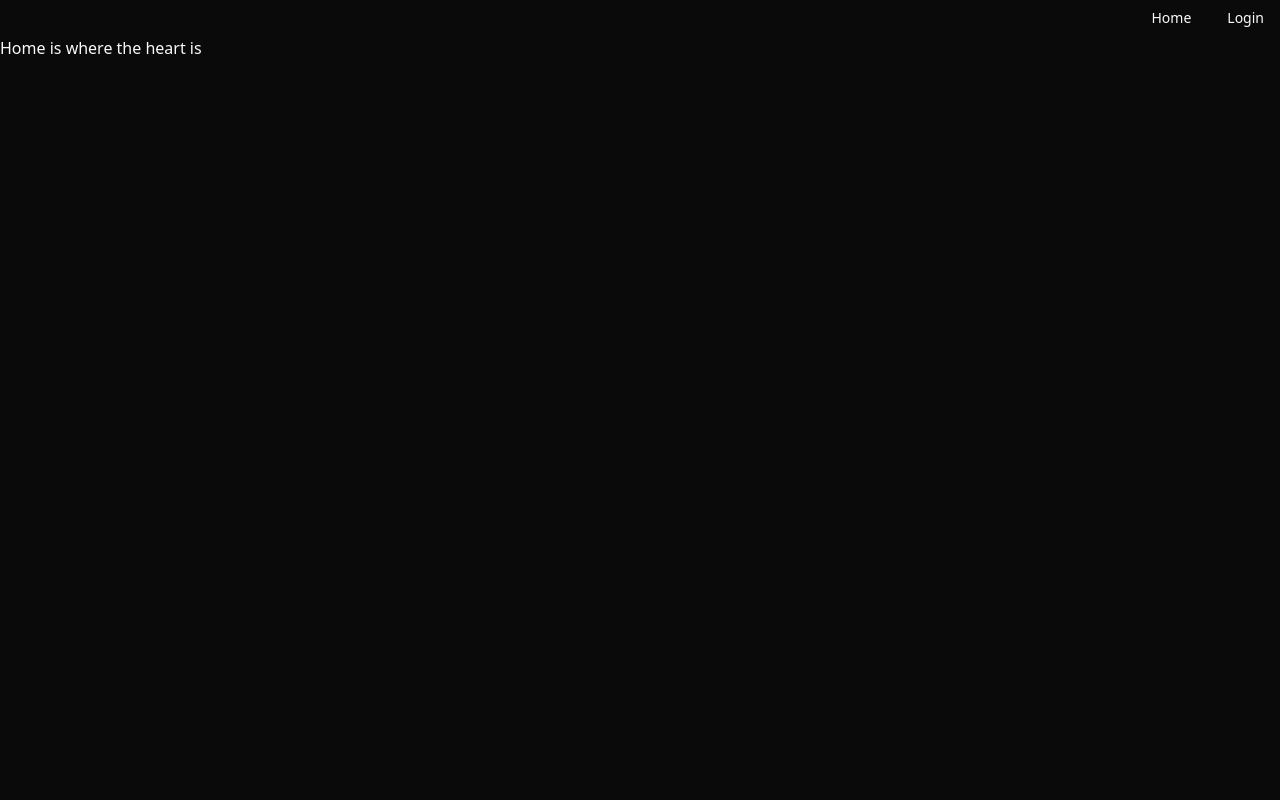
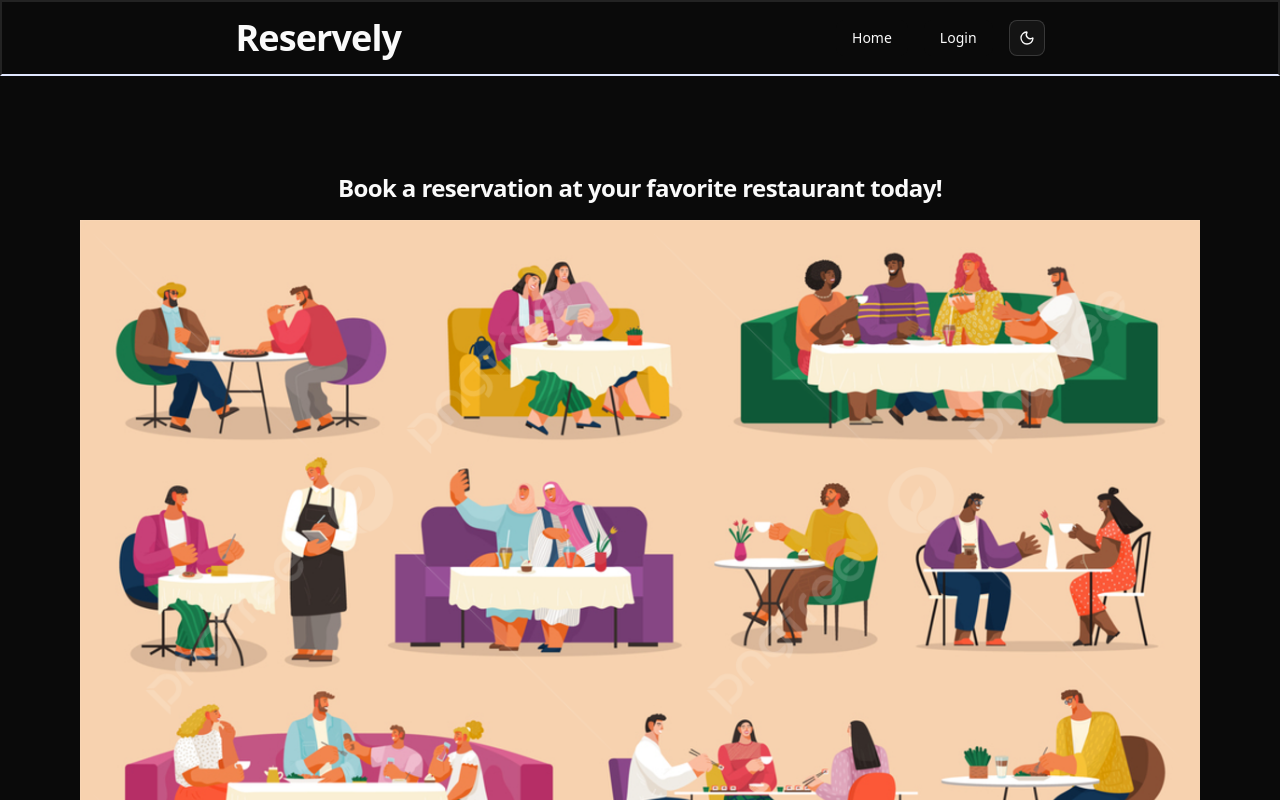
Before and after one commit to jtx007/Reservely-ui, a React (Vite) app: page / in a window 1280 px wide. Shown: the top 800 px of the page. Built offline with nearby package versions, Linux system fonts and the light colour scheme.

Commit message:
adjust navbar and add hero img

```diff
--- a/src/components/NavLink.tsx
+++ b/src/components/NavLink.tsx
@@ -1,4 +1,5 @@
-import { Link } from 'react-router';
+import { Link as Routerlink } from 'react-router';
+
 import {
     NavigationMenuItem,
     NavigationMenuLink,
@@ -8,18 +9,16 @@
 interface NavLinkProps {
     name: string;
     path: string;
-    isActive: boolean;
 }
 
-export const NavLink = ({ name, path, isActive }: NavLinkProps) => {
+export const NavLink = ({ name, path }: NavLinkProps) => {
     return (
         <NavigationMenuItem>
             <NavigationMenuLink
                 asChild
-                active={isActive}
                 className={navigationMenuTriggerStyle()}
             >
-                <Link to={path}>{name}</Link>
+                <Routerlink to={path}>{name}</Routerlink>
             </NavigationMenuLink>
         </NavigationMenuItem>
     );
--- a/src/components/Navbar.tsx
+++ b/src/components/Navbar.tsx
@@ -10,8 +10,15 @@
 
 export const NavBar = ({ items }: NavBarProps) => {
     return (
-        <NavigationMenu className=' max-w-full justify-end'>
-            <NavigationMenuList>{items}</NavigationMenuList>
-        </NavigationMenu>
+        <div className='flex p-[1rem] justify-around border-2 border-b-indigo-100'>
+            <h1 className=' scroll-m-20 text-center text-4xl font-extrabold tracking-tight text-balance'>
+                Reservely
+            </h1>
+            <NavigationMenu>
+                <NavigationMenuList className='flex gap-4'>
+                    {items}
+                </NavigationMenuList>
+            </NavigationMenu>
+        </div>
     );
 };
--- a/src/routes/App.tsx
+++ b/src/routes/App.tsx
@@ -1,5 +1,13 @@
+import cover from '../assets/cover.png';
 function App() {
-    return <div>Home is where the heart is</div>;
+    return (
+        <div>
+            <h3 className='scroll-m-20 text-center text-2xl p-[1rem] font-semibold tracking-tight'>
+                Book a reservation at your favorite restaurant today!
+            </h3>
+            <img alt='people eating at restaurant' src={cover} />
+        </div>
+    );
 }
 
 export default App;
--- a/src/routes/Layout.tsx
+++ b/src/routes/Layout.tsx
@@ -1,23 +1,22 @@
-import { NavBar, NavLink } from '@/components';
+import { ModeToggle, NavBar, NavLink } from '@/components';
 import { Outlet } from 'react-router';
 const Layout = () => {
     const items = [
-        { name: 'Home', path: '/', isActive: true },
-        { name: 'Login', path: '/login', isActive: false },
+        { name: 'Home', path: '/' },
+        { name: 'Login', path: '/login' },
     ];
-
+    const components = [
+        ...items.map((item) => (
+            <NavLink key={item.name} name={item.name} path={item.path} />
+        )),
+        <ModeToggle key={'theme-toggle'} />,
+    ];
     return (
         <>
-            <NavBar
-                items={items.map((item) => (
-                    <NavLink
-                        name={item.name}
-                        path={item.path}
-                        isActive={item.isActive}
-                    />
-                ))}
-            />
-            <Outlet />
+            <NavBar items={components} />
+            <div className='flex p-[5rem] m-auto justify-center-safe items-center '>
+                <Outlet />
+            </div>
         </>
     );
 };
```
Also changed, not shown: src/assets/cover.png (added).
